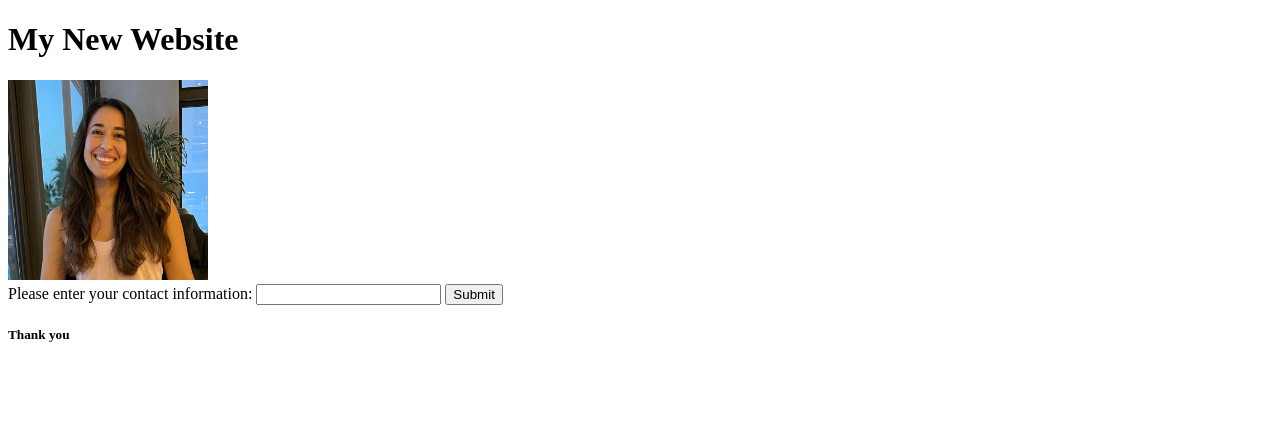
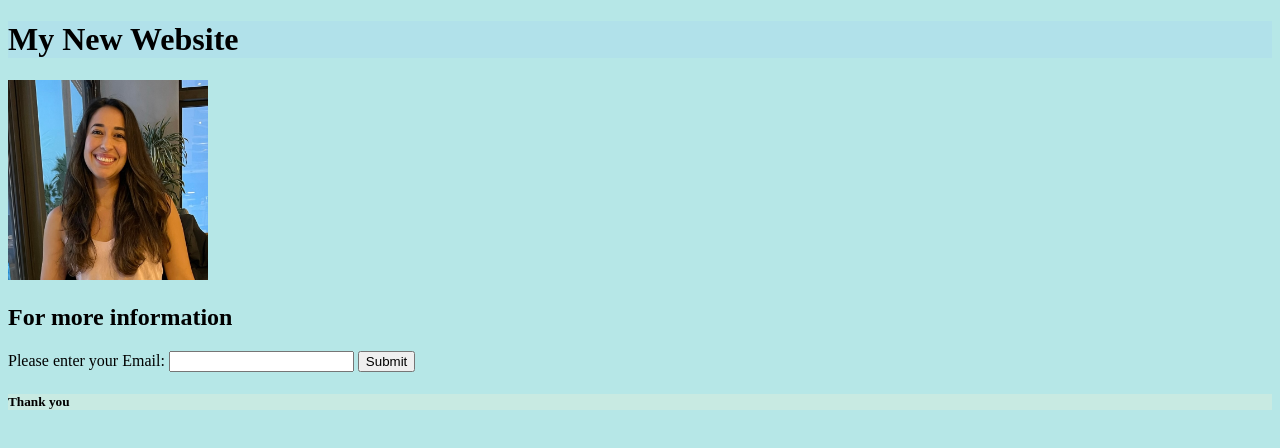
Before and after one commit to CTep09/landing-page-mini-project, a plain HTML site: page index.html in a window 1280 px wide. Drawn offline with Linux system fonts and the light colour scheme.

Commit message:
CSS page formatted

```diff
--- a/assets/style.css
+++ b/assets/style.css
@@ -2,3 +2,16 @@ img {
   height: 200px;
   width: 200px;
 }
+
+.header {
+  background-color: rgba(165, 212, 241, 0.336);
+}
+
+body {
+  font-family: "Times New Roman", Times, serif;
+  background-color: rgb(182, 231, 231);
+}
+
+footer {
+  background-color: rgba(238, 240, 212, 0.314);
+}
--- a/index.html
+++ b/index.html
@@ -8,10 +8,11 @@
   <style></style>
 
   <body>
-    <h1>My New Website</h1>
+    <h1 class="header">My New Website</h1>
     <img src="assets/IMG_0672.JPG" alt="Cassie" />
+    <h2>For more information</h2>
     <form action="/url" method="GET">
-      <label for="email"> Please enter your contact information:</label>
+      <label for="email"> Please enter your Email:</label>
       <input type="text" id="email" name="Email" />
       <button type="submit">Submit</button>
     </form>
```
